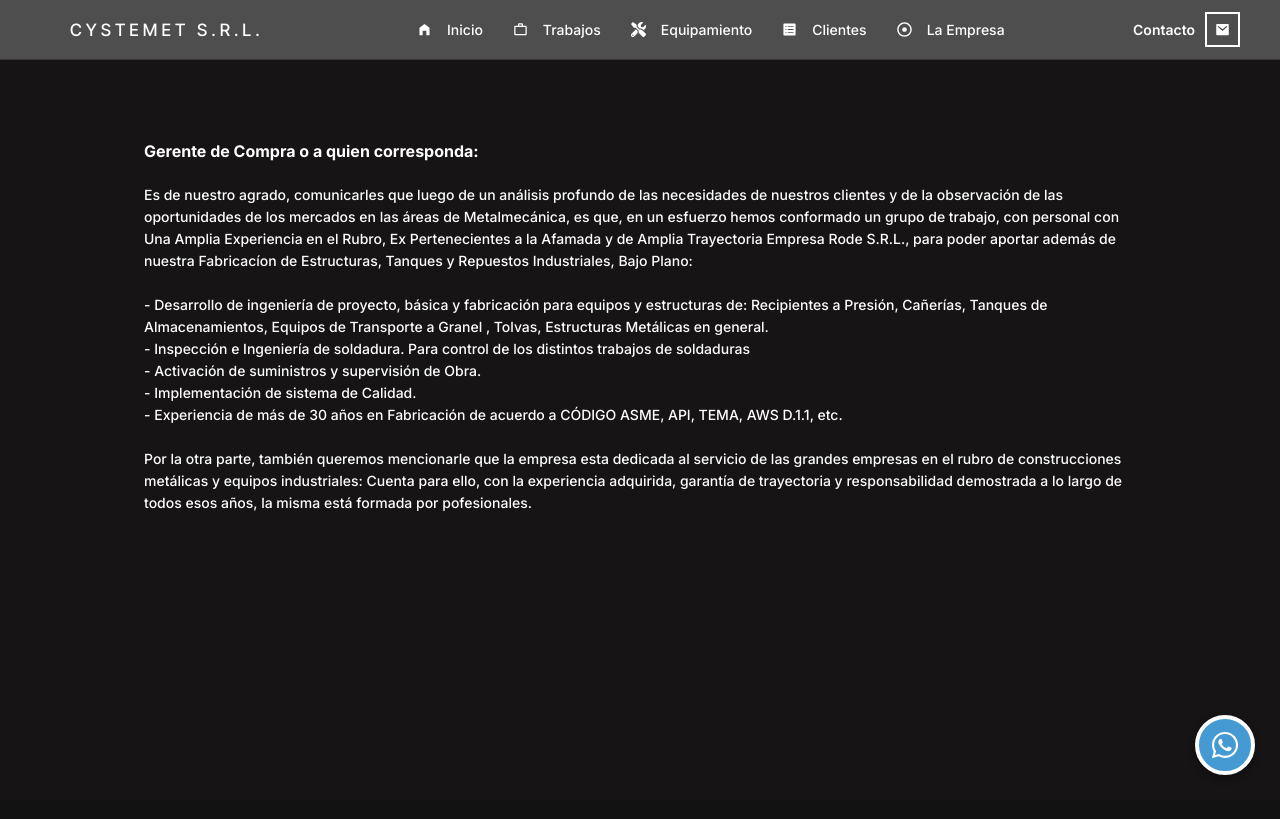
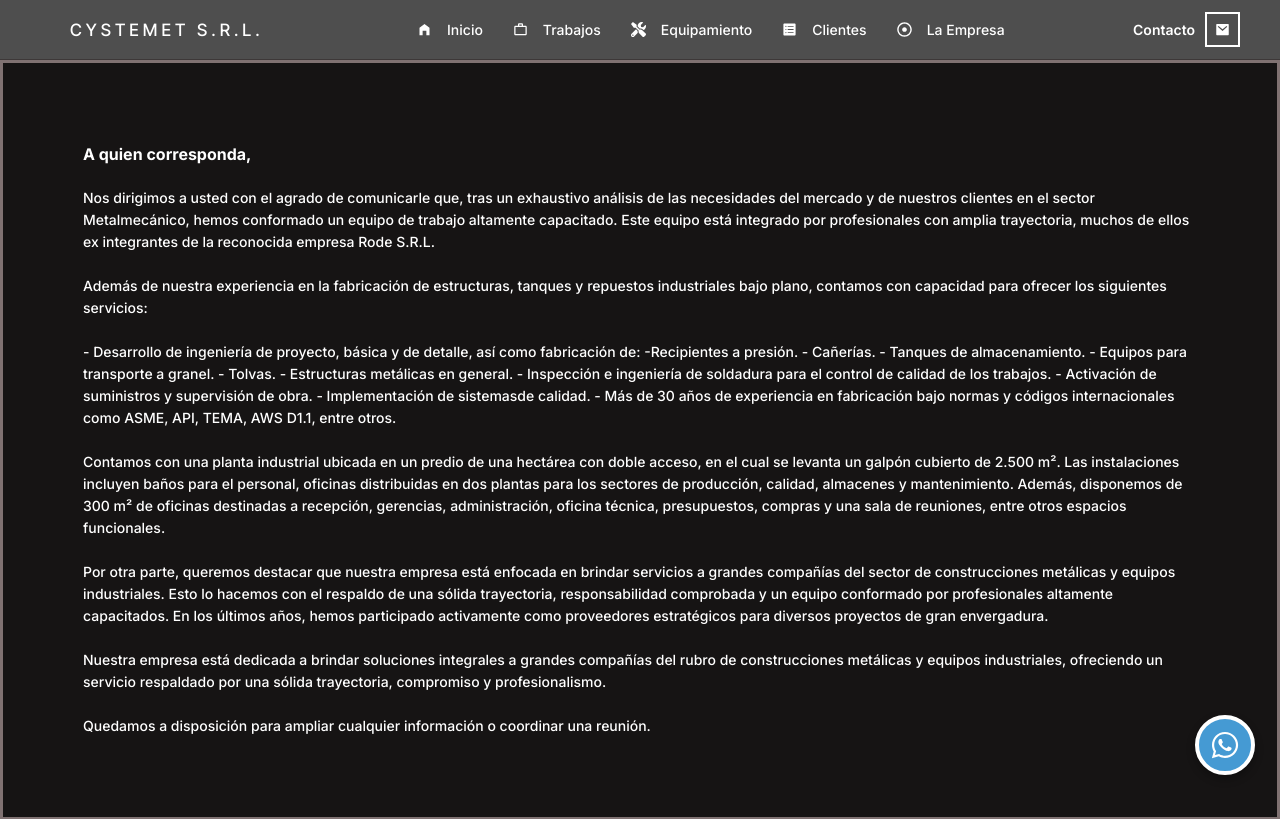
Before and after one commit to renzoorlandini/cystemet-web, a React (Vite) app: page /about in a window 1280 px wide. Shown: the top 819 px of the page. Built offline with nearby package versions, Linux system fonts and the light colour scheme; a web font is replaced by a local one.

Commit message:
Final Line N2

```diff
--- a/src/components/About/About.jsx
+++ b/src/components/About/About.jsx
@@ -6,14 +6,14 @@ const About = () => {
       <div style={{ height: "60px" }}></div>
 
       <div
-        className="flex-c flex-w100  bsbb  p-30 flex-center"
+        className="flex-c flex-w100  bsbb  p-30 flex-center border-3-blue"
         style={{
           minHeight: "calc( 100vh - 60px )",
           background: "rgb(36, 34, 34)",
           color: "white",
         }}
       >
-        <div style={{ width: "50%" }}>
+        <div className="border-3-green" style={{ width: "50%" }}>
           <div>
             <h3>Atte.: Gerente de Compra o a quien corresponda:</h3>
           </div>
--- a/src/pages/about/AboutPage.css
+++ b/src/pages/about/AboutPage.css
@@ -1,5 +1,5 @@
 .about-wrapper {
-  width: 90%;
+  width: 100%;
   padding: 50px;
 }
 .about {
--- a/src/pages/about/AboutPage.jsx
+++ b/src/pages/about/AboutPage.jsx
@@ -3,60 +3,80 @@ import "./AboutPage.css";
 const AboutPage = () => {
   return (
     <>
+      <div className="flex-r" style={{ height: "60px" }}></div>
       <div
-        className="flex-c w100"
+        className="flex-c w100  flex-center"
         style={{
-          minHeight: "100vh",
+          minHeight: "calc(100vh - 60px)",
           color: "#fff",
           background: "#161414",
           // minWidth: "1200px",
+          // padding: "10px",
+          // border: "3px solid #1f1d1d",
         }}
       >
-        <div className="flex-r" style={{ height: "60px" }}></div>
-        <div className="flex-r flex-center">
-          <div className="flex-r  about-wrapper flex-center">
+        <div className="flex-r flex-center ">
+          <div
+            className="flex-r  about-wrapper flex-center border-1-white"
+            style={{ border: "3px solid #807272" }}
+          >
             <div className=" flex-c about flexc-hcenter ">
-              <div className="about-title">
-                Gerente de Compra o a quien corresponda:
-              </div>
+              <div className="about-title">A quien corresponda,</div>
               <br />
               <div>
-                Es de nuestro agrado, comunicarles que luego de un análisis
-                profundo de las necesidades de nuestros clientes y de la
-                observación de las oportunidades de los mercados en las áreas de
-                Metalmecánica, es que, en un esfuerzo hemos conformado un grupo
-                de trabajo, con personal con Una Amplia Experiencia en el Rubro,
-                Ex Pertenecientes a la Afamada y de Amplia Trayectoria Empresa
-                Rode S.R.L., para poder aportar además de nuestra Fabricacíon de
-                Estructuras, Tanques y Repuestos Industriales, Bajo Plano:
-              </div>
-              <br />
-              <div>
-                <div>
-                  - Desarrollo de ingeniería de proyecto, básica y fabricación
-                  para equipos y estructuras de: Recipientes a Presión,
-                  Cañerías, Tanques de Almacenamientos, Equipos de Transporte a
-                  Granel , Tolvas, Estructuras Metálicas en general.
-                </div>
-                <div>
-                  - Inspección e Ingeniería de soldadura. Para control de los
-                  distintos trabajos de soldaduras
-                  <div>- Activación de suministros y supervisión de Obra.</div>
-                  <div>- Implementación de sistema de Calidad.</div>
-                </div>
-                <div>
-                  - Experiencia de más de 30 años en Fabricación de acuerdo a
-                  CÓDIGO ASME, API, TEMA, AWS D.1.1, etc.
-                </div>
-              </div>
-              <br />
-              <div>
-                Por la otra parte, también queremos mencionarle que la empresa
-                esta dedicada al servicio de las grandes empresas en el rubro de
-                construcciones metálicas y equipos industriales: Cuenta para
-                ello, con la experiencia adquirida, garantía de trayectoria y
-                responsabilidad demostrada a lo largo de todos esos años, la
-                misma está formada por pofesionales.
+                Nos dirigimos a usted con el agrado de comunicarle que, tras un
+                exhaustivo análisis de las necesidades del mercado y de nuestros
+                clientes en el sector Metalmecánico, hemos conformado un equipo
+                de trabajo altamente capacitado. Este equipo está integrado por
+                profesionales con amplia trayectoria, muchos de ellos ex
+                integrantes de la reconocida empresa Rode S.R.L.
+                <br />
+                <br />
+                Además de nuestra experiencia en la fabricación de estructuras,
+                tanques y repuestos industriales bajo plano, contamos con
+                capacidad para ofrecer los siguientes servicios:
+                <br />
+                <br />
+                - Desarrollo de ingeniería de proyecto, básica y de detalle, así
+                como fabricación de: -Recipientes a presión. - Cañerías. -
+                Tanques de almacenamiento. - Equipos para transporte a granel. -
+                Tolvas. - Estructuras metálicas en general. - Inspección e
+                ingeniería de soldadura para el control de calidad de los
+                trabajos. - Activación de suministros y supervisión de obra. -
+                Implementación de sistemasde calidad. - Más de 30 años de
+                experiencia en fabricación bajo normas y códigos internacionales
+                como ASME, API, TEMA, AWS D1.1, entre otros.
+                <br />
+                <br />
+                Contamos con una planta industrial ubicada en un predio de una
+                hectárea con doble acceso, en el cual se levanta un galpón
+                cubierto de 2.500 m². Las instalaciones incluyen baños para el
+                personal, oficinas distribuidas en dos plantas para los sectores
+                de producción, calidad, almacenes y mantenimiento. Además,
+                disponemos de 300 m² de oficinas destinadas a recepción,
+                gerencias, administración, oficina técnica, presupuestos,
+                compras y una sala de reuniones, entre otros espacios
+                funcionales.
+                <br />
+                <br />
+                Por otra parte, queremos destacar que nuestra empresa está
+                enfocada en brindar servicios a grandes compañías del sector de
+                construcciones metálicas y equipos industriales. Esto lo hacemos
+                con el respaldo de una sólida trayectoria, responsabilidad
+                comprobada y un equipo conformado por profesionales altamente
+                capacitados. En los últimos años, hemos participado activamente
+                como proveedores estratégicos para diversos proyectos de gran
+                envergadura.
+                <br />
+                <br />
+                Nuestra empresa está dedicada a brindar soluciones integrales a
+                grandes compañías del rubro de construcciones metálicas y
+                equipos industriales, ofreciendo un servicio respaldado por una
+                sólida trayectoria, compromiso y profesionalismo.
+                <br />
+                <br />
+                Quedamos a disposición para ampliar cualquier información o
+                coordinar una reunión.
               </div>
             </div>
           </div>
```
